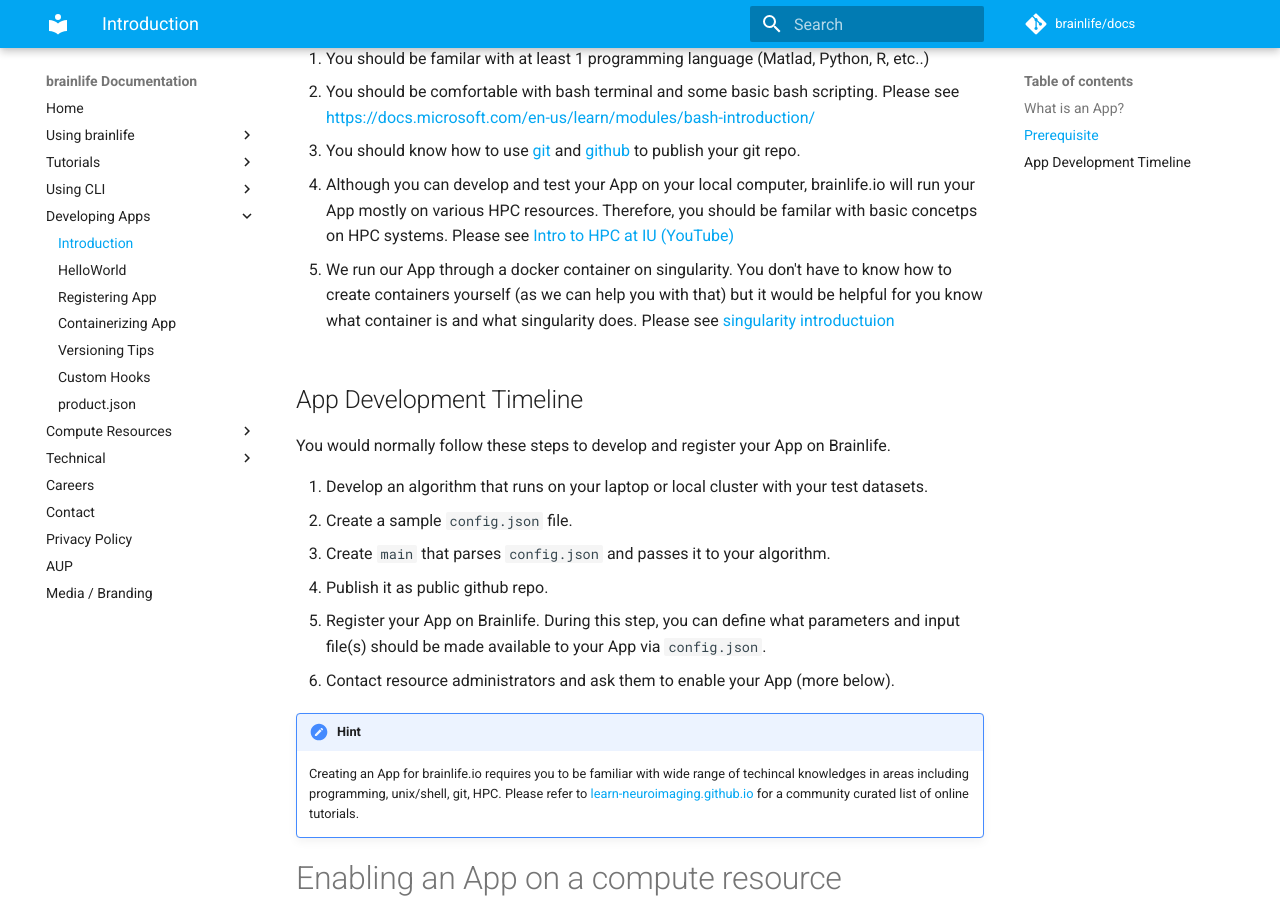
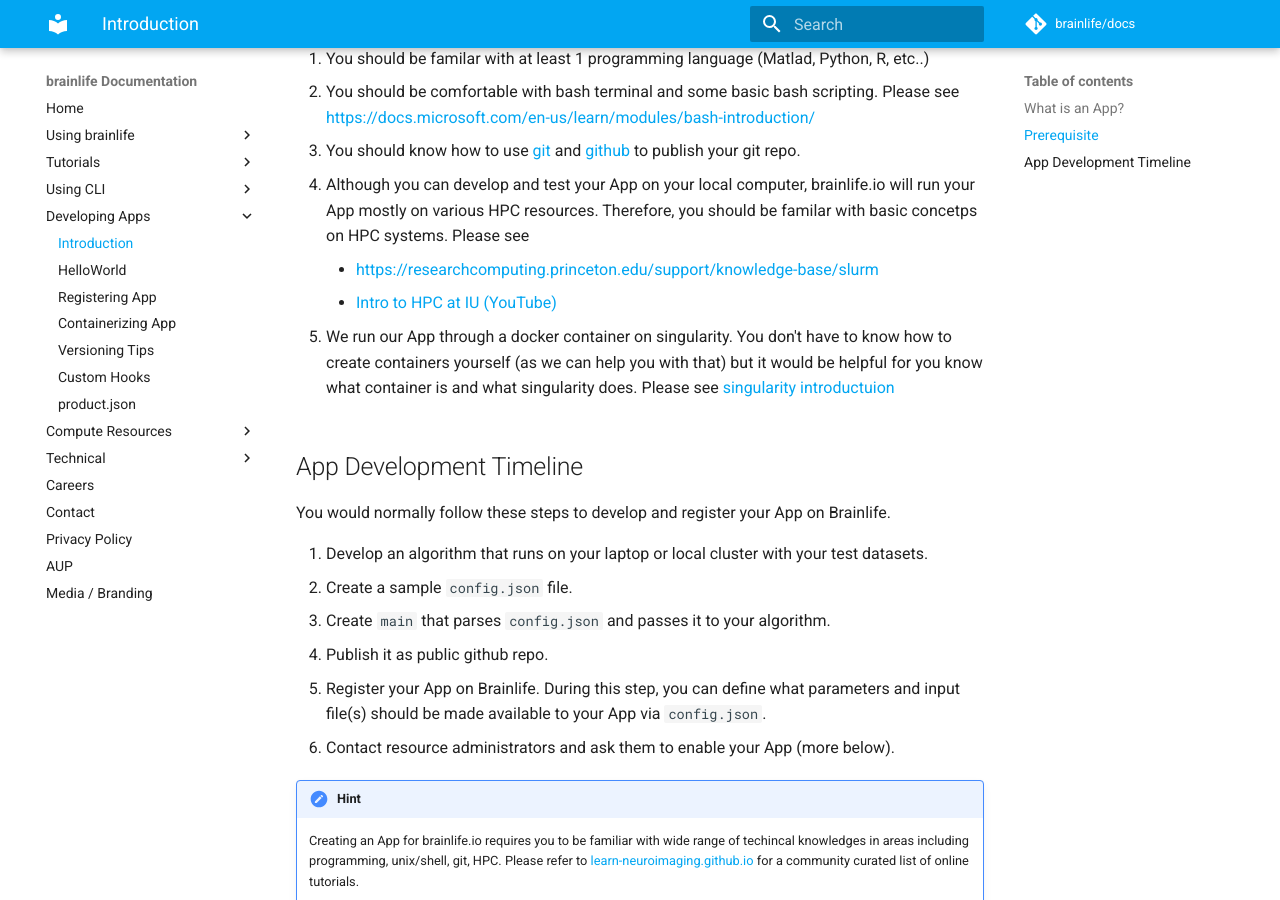
Before and after one commit to brainlife/docs, an MkDocs documentation site: the page built from docs/apps/introduction.md, in a window 1280 px wide and 900 px high, scrolled down 1118 px. Built offline with MkDocs 1.6.1 and Material for MkDocs 9.7.7, drawn with Linux system fonts in a browser that asks for light colours; comment, search, counter and statistics services are not loaded; some of the changed lines change nothing that is shown.

Commit message:
added link to slurm guide

```diff
--- a/docs/apps/introduction.md
+++ b/docs/apps/introduction.md
@@ -30,7 +30,10 @@
 
 3. You should know how to use [git](https://git-scm.com/docs/gittutorial){target=_blank} and [github](https://guides.github.com/){target=_blank} to publish your git repo.
 
-4. Although you can develop and test your App on your local computer, brainlife.io will run your App mostly on various HPC resources. Therefore, you should be familar with basic concetps on HPC systems. Please see [Intro to HPC at IU (YouTube)](https://www.youtube.com/watch?v=atHXod7ZsfY){target=_blank}
+4. Although you can develop and test your App on your local computer, brainlife.io will run your App mostly on various HPC resources. Therefore, you should be familar with basic concetps on HPC systems. Please see
+
+    - [https://researchcomputing.princeton.edu/support/knowledge-base/slurm](https://researchcomputing.princeton.edu/support/knowledge-base/slurm){target=_blank}
+    - [Intro to HPC at IU (YouTube)](https://www.youtube.com/watch?v=atHXod7ZsfY){target=_blank}
 
 5. We run our App through a docker container on singularity. You don't have to know how to create containers yourself (as we can help you with that) but it would be helpful for you know what container is and what singularity does. Please see [singularity introductuion](https://singularity-tutorial.github.io/00-introduction/){target=_blank}
 
```
